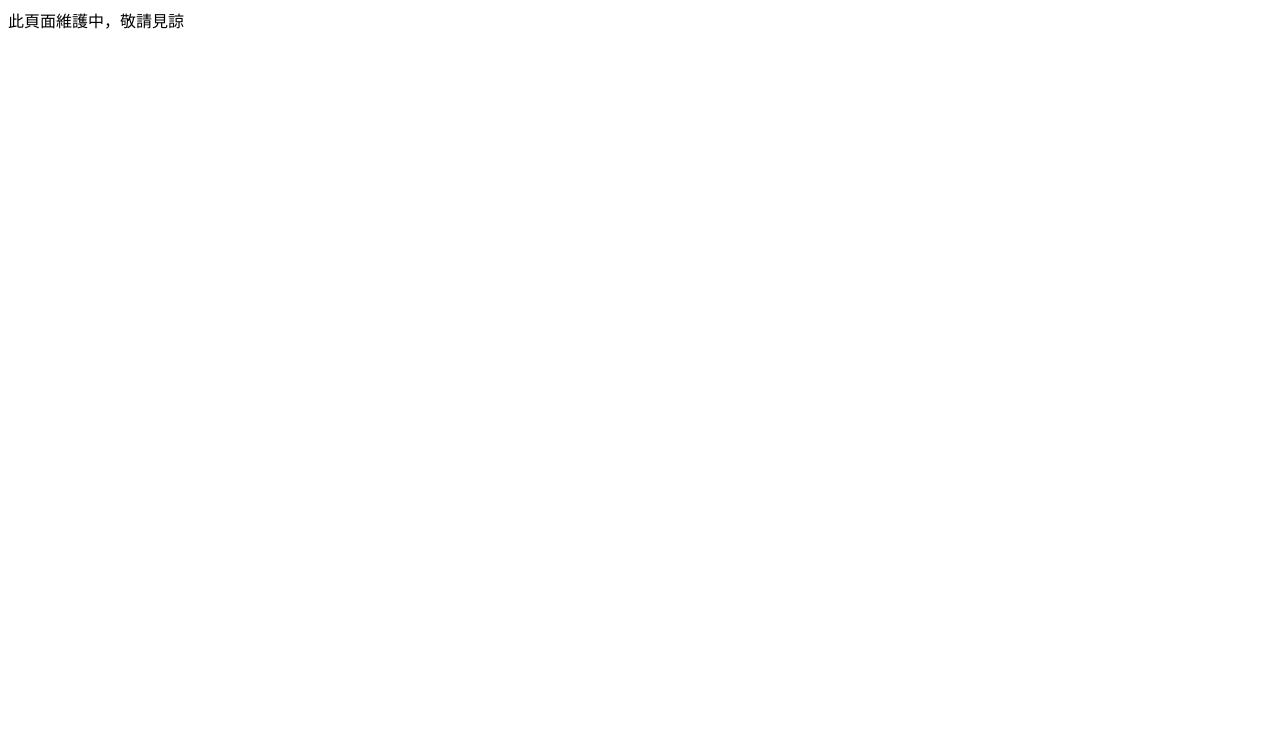
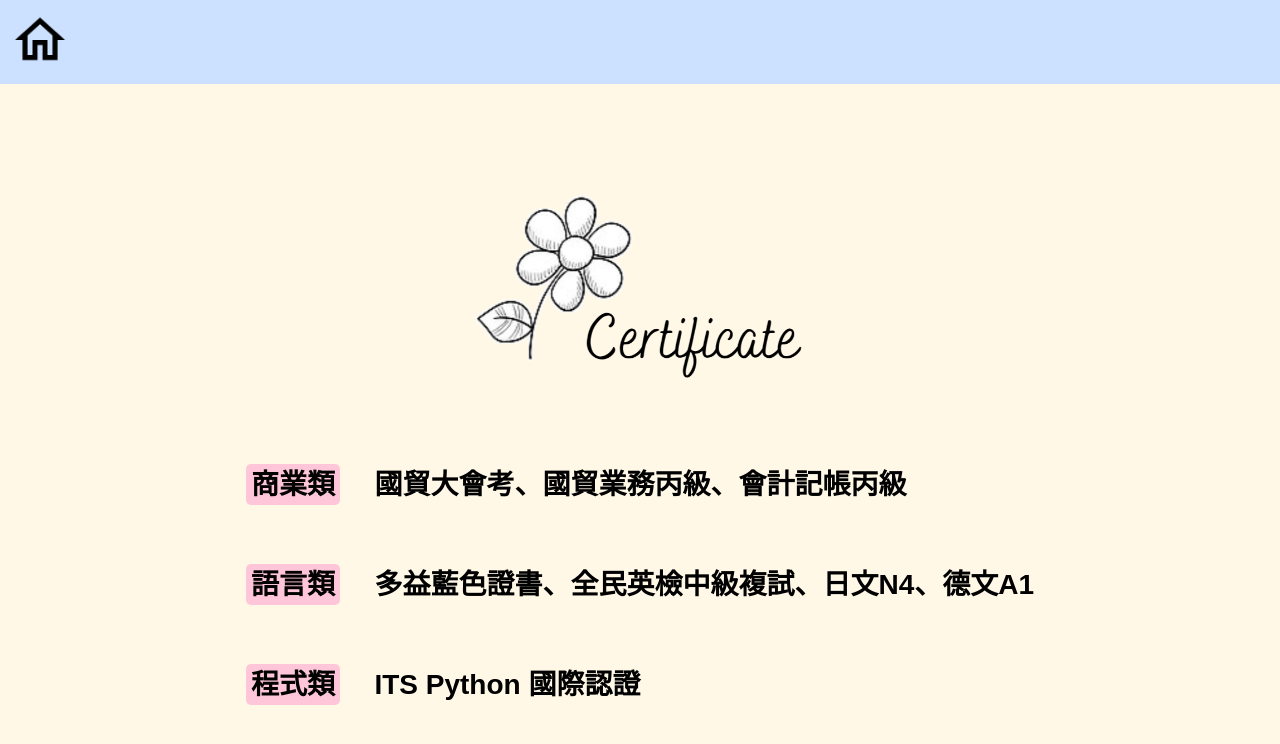
Before and after one commit to HuiChung731/HuiChung731.github.io, a plain HTML site: page certificate.html in a window 1280 px wide. Drawn offline with Linux system fonts and the light colour scheme.

Commit message:
新增 Certificate 內容

```diff
--- a/certificate.html
+++ b/certificate.html
@@ -3,8 +3,30 @@
     <meta charset="UTF-8">
     <meta name="viewport" content="width=device-width, initial-scale=1.0">
     <title>Certificate</title>
+    <link rel="stylesheet" href="./styles/certificate.css">
 </head>
 <body>
-    <div>此頁面維護中，敬請見諒</div>
+    <div class="header">
+        <a href="index.html"><img src="./assets/home.png" alt="Home Icon" class="home-icon"></a>
+    </div>
+    <div class="container">
+        <div>
+            <div class="title_pic">
+                <img src="assets/certificate/flower_certificate.png" alt="Flower Certificate" class="flower_certificate">
+            </div>
+            <div class="category">
+                <span class="category-title">商業類</span>
+                <span class="category-details">國貿大會考、國貿業務丙級、會計記帳丙級</span>
+            </div>
+            <div class="category">
+                <span class="category-title">語言類</span>
+                <span class="category-details">多益藍色證書、全民英檢中級複試、日文N4、德文A1</span>
+            </div>
+            <div class="category">
+                <span class="category-title">程式類</span>
+                <span class="category-details">ITS Python 國際認證</span>
+            </div>
+        </div>
+    </div>
 </body>
 </html>
--- a/styles/certificate.css
+++ b/styles/certificate.css
@@ -0,0 +1,55 @@
+body {
+    font-family: Arial, sans-serif;
+    margin: 0;
+    padding: 0;
+    background-color: #FFF8E7;
+}
+
+.header {
+    display: flex;
+    align-items: center;
+    background-color: #cce0ff;
+    padding: 10px;
+}
+
+.home-icon {
+    width: 60px;
+    height: 60px;
+}
+
+.container {
+    display: flex;
+    justify-content: center;
+    align-items: center;
+    width: 100%;
+    margin: 0;
+    margin-top: 80px;
+}
+
+.title_pic {
+    text-align: center;
+}
+
+.flower_certificate {
+    width: 350px;
+    height: auto;
+    text-align: center;
+}
+
+.category {
+    margin-top: 60px;
+}
+
+.category-title {
+    background-color: #ffc6d9;
+    padding: 5px;
+    border-radius: 5px;
+    font-size: 28px;
+    font-weight: bold;
+}
+
+.category-details {
+    margin-left: 30px;
+    font-size: 28px;
+    font-weight: bold;
+}
```
